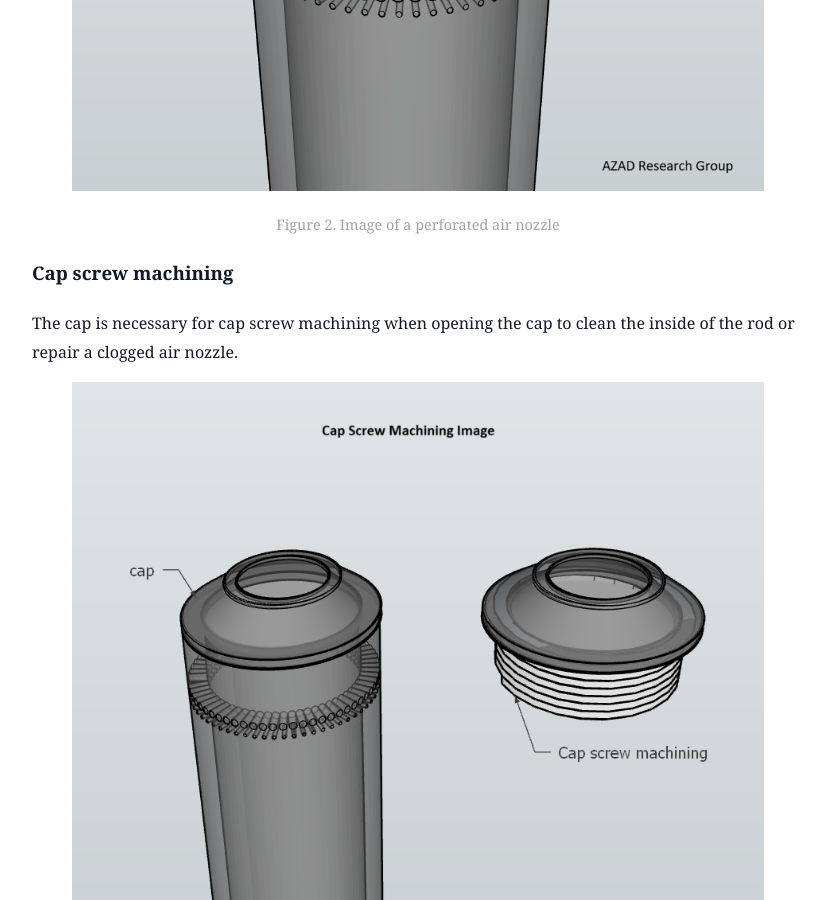
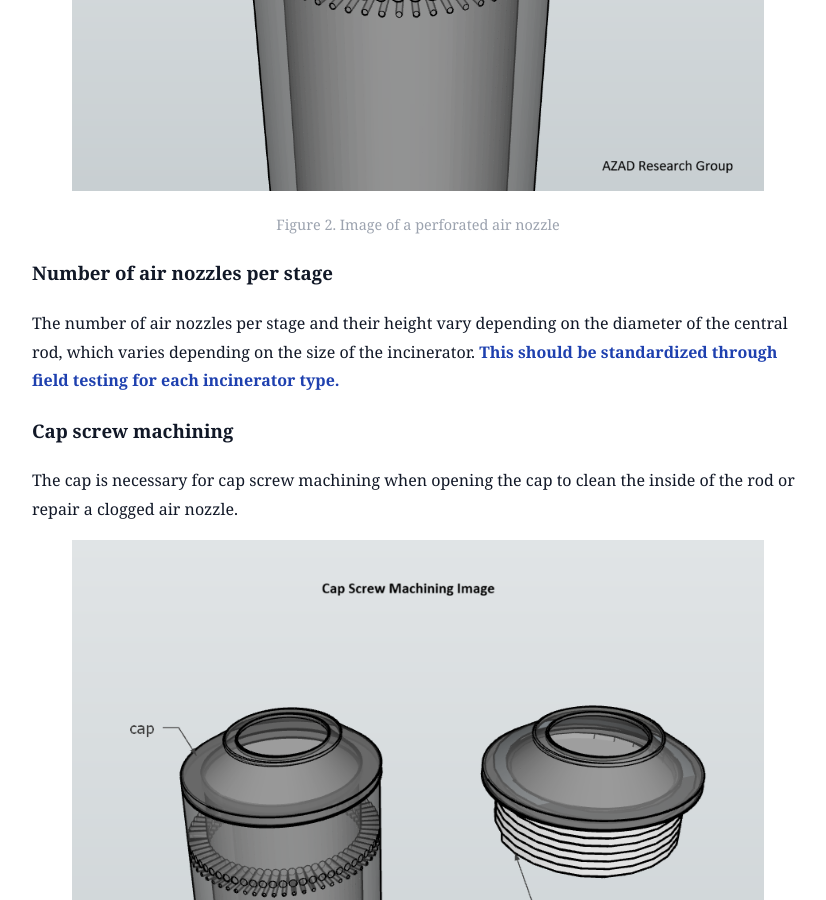
Before and after one commit to ssimsangmin49-creator/ecofriendly-polymer-compounds-incineration, a Jekyll site: the page built from _posts/2026-01-16-central-rod.md, in a window 1280 px wide and 900 px high, scrolled down 2207 px. Shown: the whole window, without its empty margins (222-1048 px from the left). Built offline with Jekyll 4.4.1, drawn with Linux system fonts in a browser that asks for light colours.

Commit message:
Add section on air nozzles per stage
Added details about air nozzles per stage and their standardization.

```diff
--- a/_posts/2026-01-16-central-rod.md
+++ b/_posts/2026-01-16-central-rod.md
@@ -59,6 +59,14 @@ Alternatively, the perforation angle of the air nozzles may need to be adjusted.
   </figcaption>
 </figure>
 
+### Number of air nozzles per stage
+
+The number of air nozzles per stage and their height vary depending on the diameter
+of the central rod, which varies depending on the size of the incinerator.
+<span style="color:#1e40af; font-weight:bold;">
+This should be standardized through field testing for each incinerator type.
+</span>
+
 
 ### Cap screw machining
 
```
